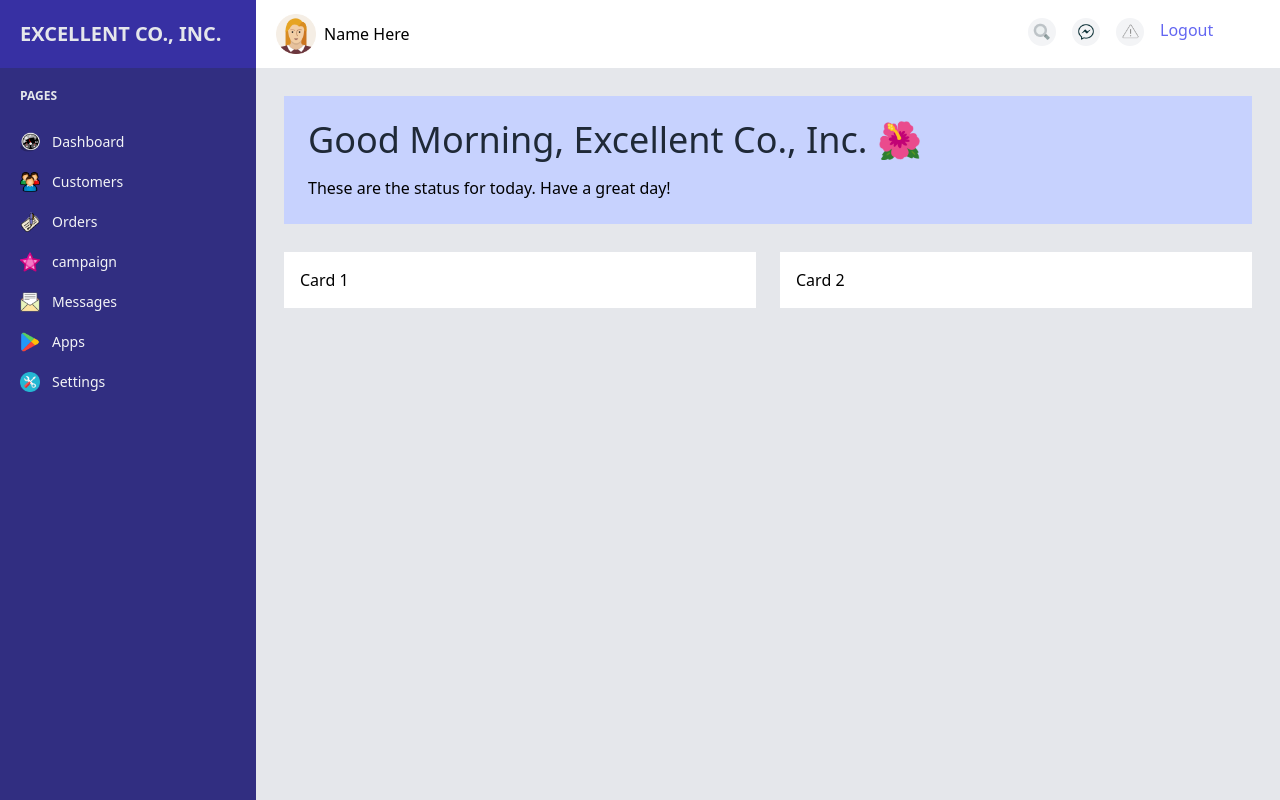
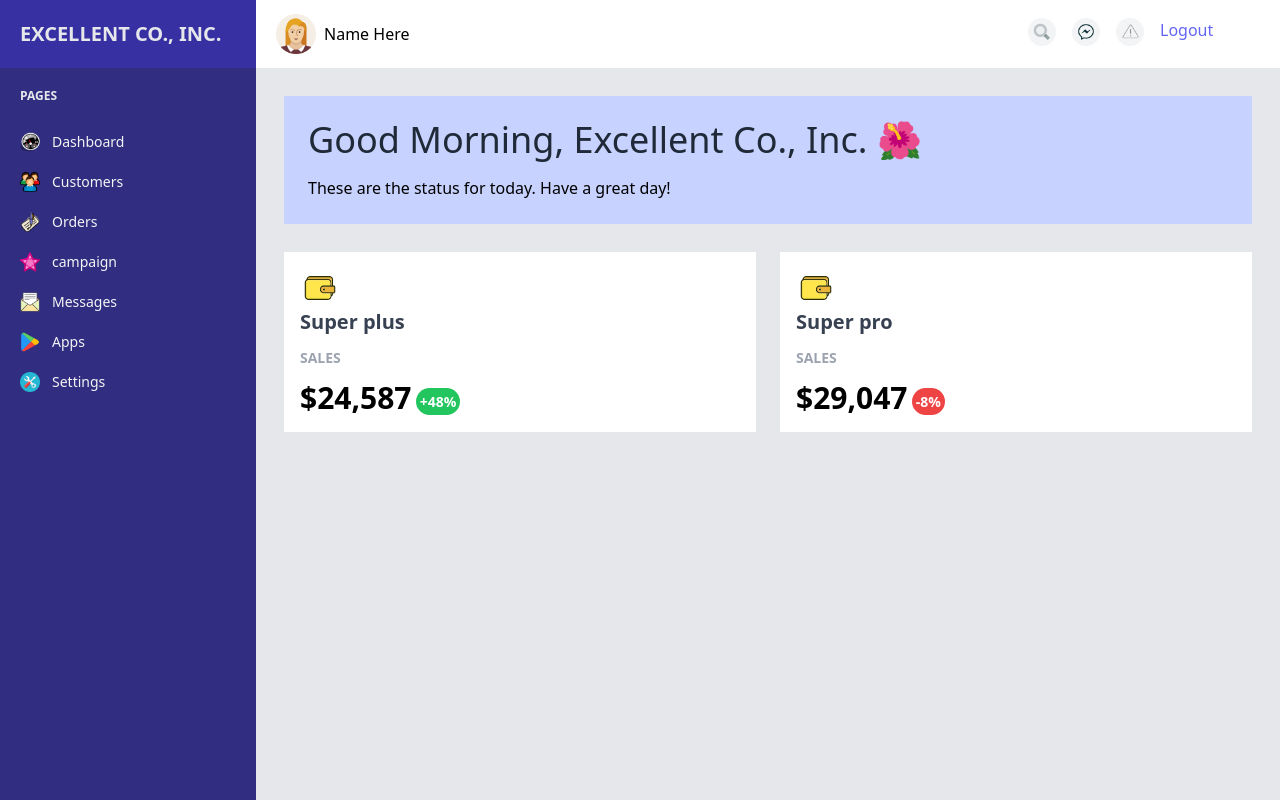
Before and after one commit to jcachia/tailwind-demo-dashboard, a website: page index.html in a window 1280 px wide. Drawn offline with Linux system fonts and the light colour scheme.

Commit message:
card content

```diff
--- a/index.html
+++ b/index.html
@@ -99,11 +99,24 @@
       <div class="flex m-7 space-x-6">
         <!-- card -->
         <div class="w-1/2 p-4 bg-white">
-          Card 1
+          <div><img class="w-10 h-10" src="public/images/wallet.png" alt=""></div> <!-- dont know why this needs to have a div-->
+          <div class="font-bold text-xl text-gray-700">Super plus</div>
+          <div class="my-3 uppercase text-sm font-bold text-gray-400">Sales</div>
+          <div class=>
+            <span class="font-bold text-3xl">$24,587</span>
+            <span class="bg-green-500 font-bold rounded-full text-sm text-white p-1 align-text-top">+48%</span>
+          </div>
         </div>
 
         <div class="w-1/2 p-4 bg-white">
-          Card 2
+          <div><img class="w-10 h-10" src="public/images/wallet.png" alt=""></div>
+          <!-- dont know why this needs to have a div-->
+          <div class="font-bold text-xl text-gray-700">Super pro</div>
+          <div class="my-3 uppercase text-sm font-bold text-gray-400">Sales</div>
+          <div class=>
+            <span class="font-bold text-3xl">$29,047</span>
+            <span class="bg-red-500 font-bold rounded-full text-sm text-white p-1 align-text-top">-8%</span>
+          </div>
         </div>
 
 
```
Also changed, not shown: dist/output.css.
